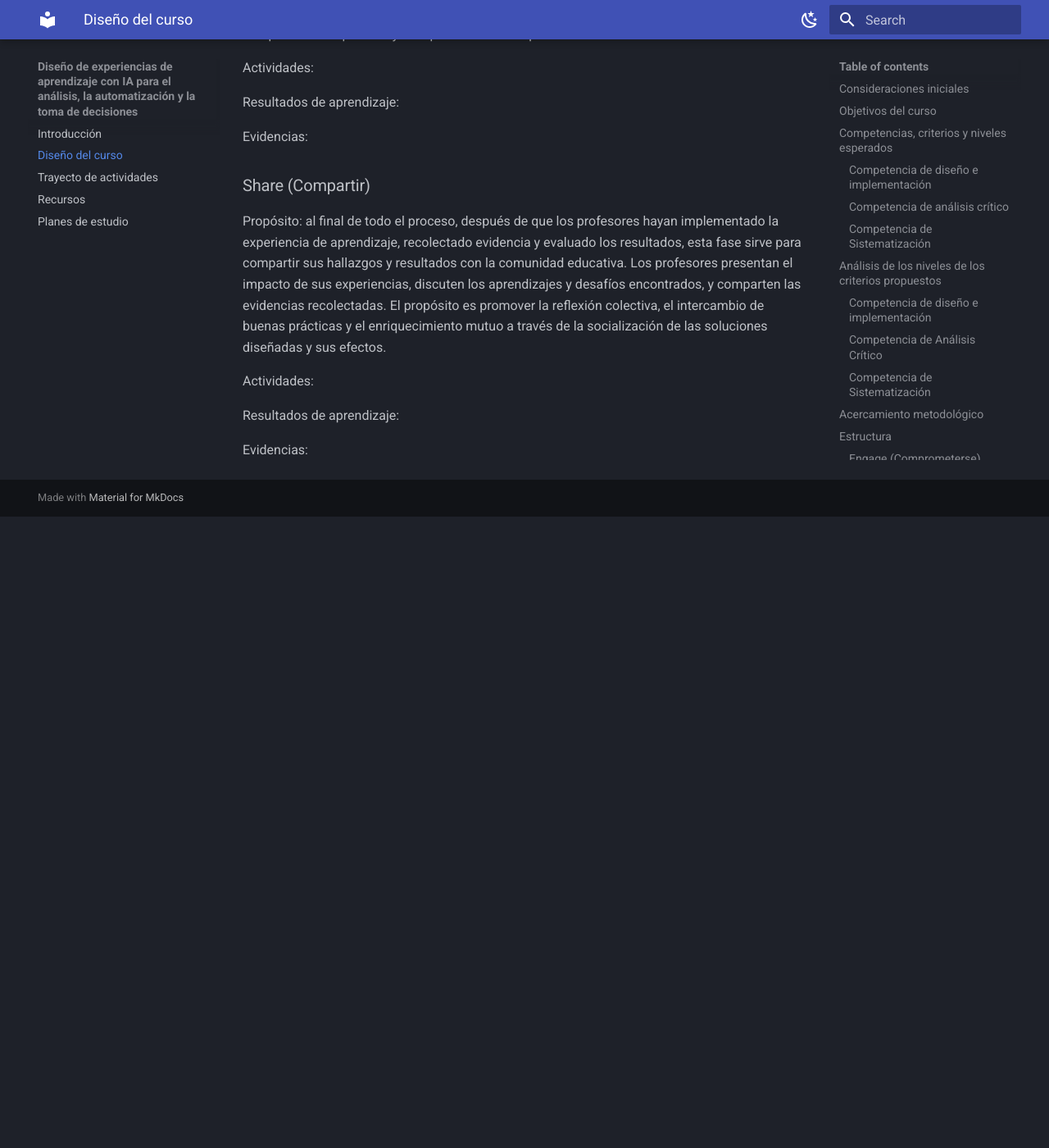
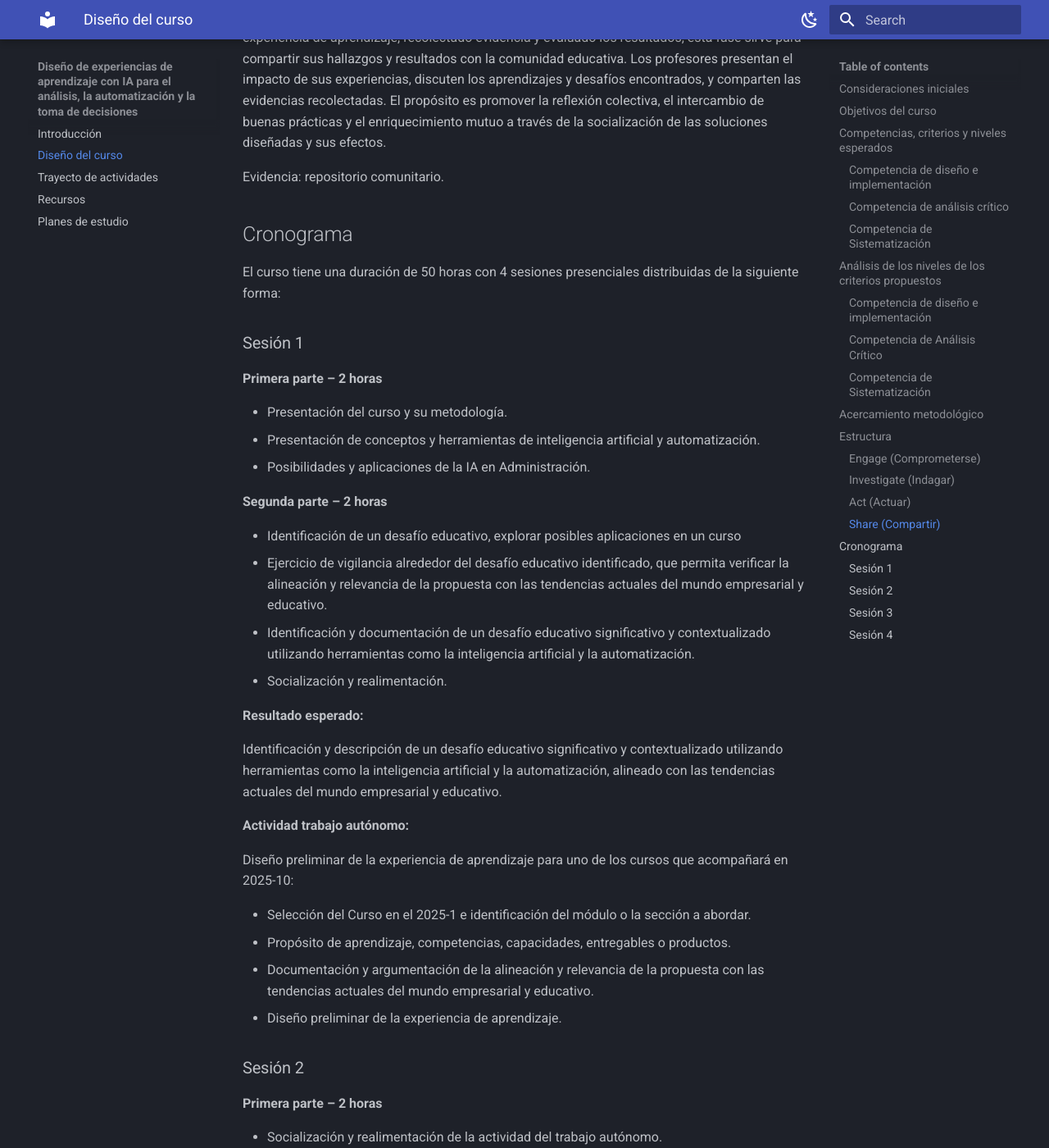
Before and after one commit to juanferfranco/cursoAutoEscuelaAdEcNe2024-20, an MkDocs documentation site: the page built from docs/design.md, in a window 1280 px wide and 1400 px high, scrolled down 5633 px. Shown: the whole window at 82% size. Built offline with MkDocs 1.6.1 and Material for MkDocs 9.7.7, drawn with Linux system fonts in a browser that asks for light colours; before the commit the page ends 6263 px from its top, so only the background shows below that; some of the changed text lies outside the part shown.

Commit message:
Cronograma

```diff
--- a/docs/design.md
+++ b/docs/design.md
@@ -139,48 +139,127 @@ Se esperan estos productos durante el curso:
 
 Propósito: motivar (aunque esto es un compromiso compartido) a los profesores y ayudarlos a identificar un desafío educativo significativo y contextualizado, relacionado con el desarrollo de competencias utilizando herramientas como la inteligencia artificial y la automatización. Esta fase busca que los profesores reflexionen sobre las necesidades de sus estudiantes y el contexto de sus cursos, y formulen un desafío claro que puedan abordar. Se busca conectar el desafío con las tendencias actuales del mundo empresarial y educativo para asegurar su relevancia.
 
-Actividades:
-
-
-Resultados de aprendizaje
-
-Evidencias
-
+Actividades y evidencias: sesión 1.
 
 ### Investigate (Indagar)
 
 Propósito: facilitar un proceso de investigación donde los profesores profundicen en el desafío identificado, explorando tanto teorías educativas como tecnologías disponibles. En esta fase, los profesores recopilan información, investigan soluciones existentes, analizan casos de estudio y reflexionan sobre las mejores prácticas. El objetivo es que comprendan el problema en profundidad y generen ideas informadas para el diseño de una solución. Esto incluye analizar cómo la inteligencia artificial y la automatización pueden integrarse en experiencias de aprendizaje efectivas.
 
-Actividades:
+Actividades y evidencias: sesiones 2 y 3.
 
-
-Resultados de aprendizaje:
-
-
-Evidencias:
 
 ### Act (Actuar)
 
 Propósito: diseñar una experiencia de aprendizaje completa que integre las herramientas y conceptos investigados. En esta fase, los profesores desarrollan la planeación detallada, el material didáctico, las métricas de evaluación y el plan de recolección de evidencias. Aunque la implementación real se pospondrá para el semestre siguiente, el diseño debe ser lo suficientemente robusto y detallado para que pueda llevarse a cabo y evaluarse de manera efectiva. Se proporciona espacio para asegurar que el diseño esté alineado con las competencias esperadas y listo para su futura implementación.
 
-Actividades:
-
-
-Resultados de aprendizaje:
-
-
-Evidencias:
-
+Actividades y evidencias: sesiones 3 y 4.
 
 ### Share (Compartir)
 
 Propósito: al final de todo el proceso, después de que los profesores hayan implementado la experiencia de aprendizaje, recolectado evidencia y evaluado los resultados, esta fase sirve para compartir sus hallazgos y resultados con la comunidad educativa. Los profesores presentan el impacto de sus experiencias, discuten los aprendizajes y desafíos encontrados, y comparten las evidencias recolectadas. El propósito es promover la reflexión colectiva, el intercambio de buenas prácticas y el enriquecimiento mutuo a través de la socialización de las soluciones diseñadas y sus efectos.
 
+Evidencia: repositorio comunitario.
 
-Actividades:
+## Cronograma
+
+El curso tiene una duración de 50 horas con 4 sesiones presenciales distribuidas de la siguiente forma:
+
+### Sesión 1
+
+**Primera parte – 2 horas**
+
+-	Presentación del curso y su metodología.
+-	Presentación de conceptos y herramientas de inteligencia artificial y automatización.
+-	Posibilidades y aplicaciones de la IA en Administración.
+
+**Segunda parte – 2 horas**
+
+-	Identificación de un desafío educativo, explorar posibles aplicaciones en un curso
+-	Ejercicio de vigilancia alrededor del desafío educativo identificado, que permita verificar la
+   alineación y relevancia de la propuesta con las tendencias actuales del mundo empresarial y educativo.
+-	Identificación y documentación de un desafío educativo significativo y contextualizado utilizando
+   herramientas como la inteligencia artificial y la automatización.
+-	Socialización y realimentación.
+
+**Resultado esperado:**
+
+Identificación y descripción de un desafío educativo significativo y contextualizado utilizando herramientas como la inteligencia artificial y la automatización, alineado con las tendencias actuales del mundo empresarial y educativo.
+
+**Actividad trabajo autónomo:**
+
+Diseño preliminar de la experiencia de aprendizaje para uno de los cursos que acompañará en 2025-10:
+
+-	Selección del Curso en el 2025-1 e identificación del módulo o la sección a abordar.
+-	Propósito de aprendizaje, competencias, capacidades, entregables o productos.
+-	Documentación y argumentación de la alineación y relevancia de la propuesta con las tendencias
+   actuales del mundo empresarial y educativo.
+-	Diseño preliminar de la experiencia de aprendizaje.
 
 
-Resultados de aprendizaje:
+### Sesión 2
 
+**Primera parte – 2 horas**
 
-Evidencias:
+-	Socialización y realimentación de la actividad del trabajo autónomo.
+-	Herramientas para soportar el desarrollo de la experiencia educativa.
+-	Herramientas de apoyo de la inteligencia artificial.
+-	Criterios y herramientas de evaluación para medir el impacto de la experiencia de aprendizaje.
+
+**Segunda parte – 2 horas**
+
+-	Trabajo en el diseño de la experiencia de aprendizaje.
+-	Socialización y realimentación.
+
+**Resultado esperado:**
+
+Diseño de la experiencia de aprendizaje para uno de los cursos que acompañará en 2025-10 a partir de la Identificación del desafío educativo, incluyendo:
+
+-	Planeación detallada de la experiencia de aprendizaje (paso a paso).
+-	Actividades clave y recursos pedagógicos alineados con las competencias planteadas.
+-	Identificación del conjunto de criterios y herramientas de evaluación para medir el impacto de la
+   experiencia de aprendizaje.
+
+**Actividad trabajo autónomo:**
+
+-	Diseño detallado de la experiencia de aprendizaje para uno de los cursos que acompañará en 2025-10.
+-	Plan detallado para hacer seguimiento, documentar y recopilar evidencias necesarias para evaluar el
+   impacto de la experiencia.
+-	Avance en el desarrollo del material didáctico necesario para implementar la experiencia en el curso.
+
+### Sesión 3
+
+**Primera parte**
+
+-	Socialización y realimentación de la actividad del trabajo autónomo.
+-	Técnicas de diseño de experiencias de aprendizaje que fomenten un aprendizaje PROFUNDO, PERDURABLE y
+   TRANSFERIBLE.
+-	CASO DE ESTUDIO de una experiencia diseñada que incluya el diseño, planeación, definición de los KPI,
+   las herramientas de soporte y recolección de evidencias.
+
+**Segunda parte**
+
+-	Ajuste de las experiencias de aprendizaje para que fomenten un aprendizaje PROFUNDO, PERDURABLE y
+   TRANSFERIBLE.
+-	Trabajo en el desarrollo del material didáctico.
+-	Socialización y realimentación.
+
+**Resultado esperado:**
+
+Desarrollo de la mayor parte del material didáctico para implementar la experiencia en el curso.
+Trabajo autónomo:
+
+-	Desarrollo de todo el material didáctico para implementar la experiencia en el curso.
+-	Documentación de la experiencia de aprendizaje para su inclusión en el repositorio comunitario.
+
+### Sesión 4
+
+**Primera parte**
+
+-	Socialización y realimentación de la actividad del trabajo autónomo.
+
+**Segunda parte**
+
+-	Desarrollo y documentación de la experiencia de aprendizaje para su inclusión en el repositorio
+   comunitario.
+-	Socialización y realimentación del producto final
+-	Realimentación del curso.
```
